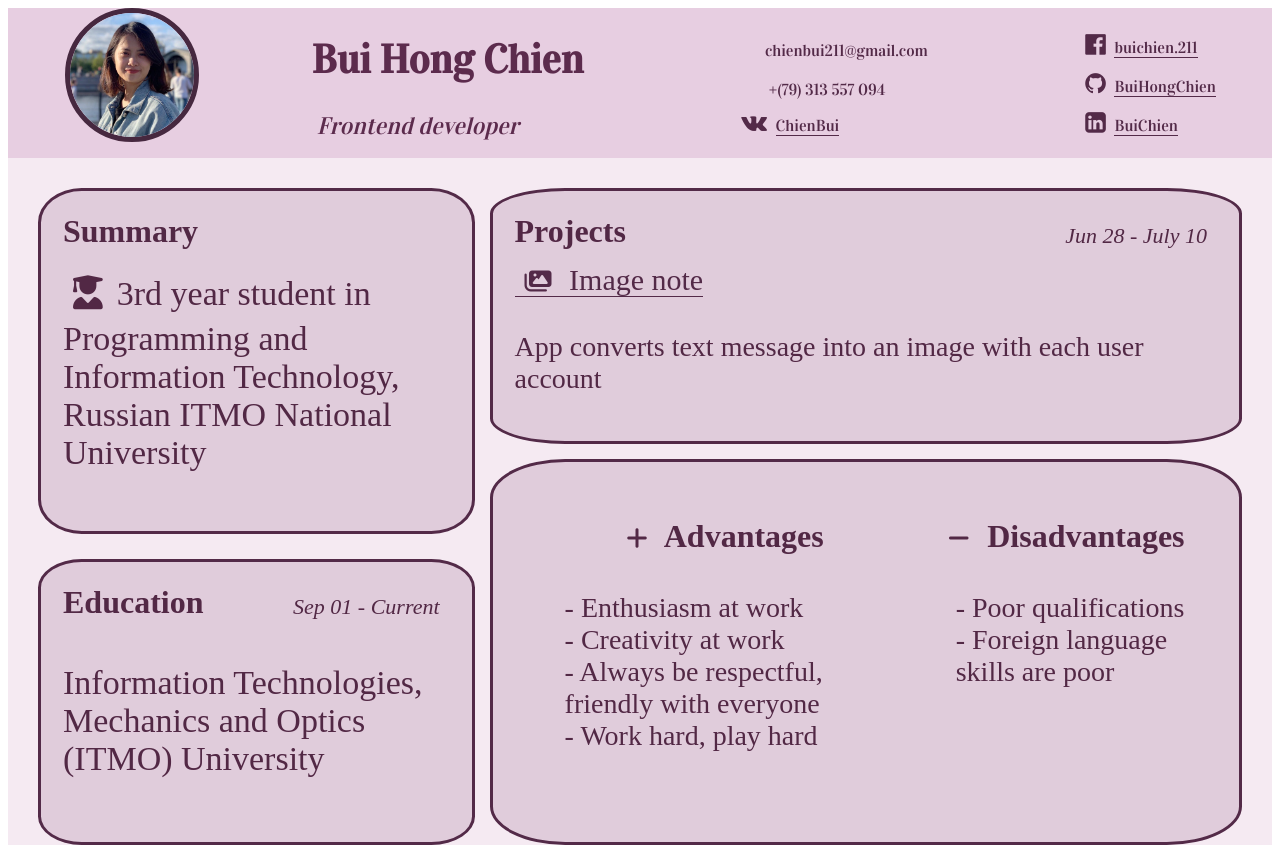
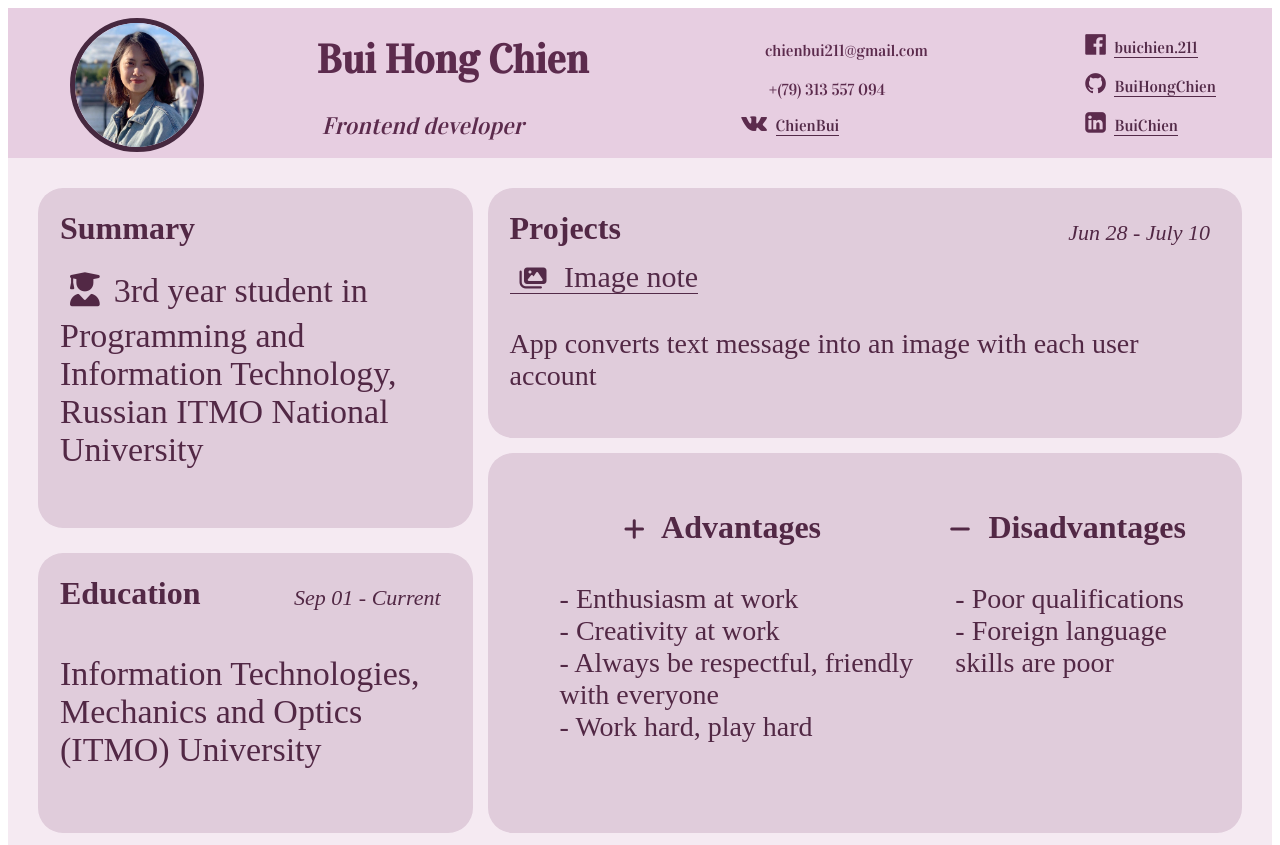
Before and after one commit to BuiHongChien/resume-layout, a plain HTML site: page index.html in a window 1280 px wide. Shown: the top 845 px of the page. Drawn offline with Linux system fonts and the light colour scheme; a web font is replaced by a local one.

Commit message:
Edit outline.css file

```diff
--- a/assets/css/outline.css
+++ b/assets/css/outline.css
@@ -5,8 +5,6 @@ header {
   justify-content: space-around;
   width: 100%;
   height: 150px;
-  max-height: 300px;
-  text-align: center;
 }
 
 header i{
@@ -17,27 +15,17 @@ header i{
     font-size: 40px;
 }
 
-.info {
+.info{
   display: flex;
   justify-content: space-around;
   width: 50%;
-  margin: auto;
   color: #5c2b4d;
-  display: flex;
-}
-
-.contact {
-  display: flex;
-  justify-content: space-around;
-  width: 50%;
-  color: #532a48;
 }
 
 ul {
   list-style-type: none;
   display: flex;
   flex-direction: column;
-  flex-wrap: wrap;
   justify-content: space-around;
 }
 
@@ -48,12 +36,9 @@ li {
 .avatar {
   border: 5px solid;
   border-color: #46283f;
-  display: flex;;
   border-radius: 50%;
   width: 124px;
-  max-width: 150px;
-  display: inline-block;
-  margin: 0 auto;
+  margin: 10px ;
 }
 
 a {
@@ -72,7 +57,6 @@ a:link {
 
 main{
     font-family: 'Sniglet';
-    color:#522845;
 }
 
 main i{
@@ -124,8 +108,7 @@ main i{
 
 .grid-div {
   background-color: #e0ccdb;
-  border-radius: 10%;
-  border: 3px solid #532a48;
+  border-radius: 25px;
 }
 
 .grid-detail{
@@ -134,7 +117,6 @@ main i{
 
 .grid-title{
     font-size:32px;
-    font-weight: 3px;
     display: flex;
     justify-content: space-between;
 }
@@ -154,7 +136,6 @@ main i{
 
 .grid-content-quote{
     font-size: 28px;
-    text-align: text;
     font-family: 'Srisakdi';
     text-align: center;
 }
--- a/index.html
+++ b/index.html
@@ -29,7 +29,7 @@
             </div>
         </div>
 
-        <div class="contact">
+        <div class="info">
             <ul>
                 <li><i class="material-icons">&#xe0be;</i>chienbui211@gmail.com</li>
                 <li><i class="material-icons">&#xe551;</i> +(79) 313 557 094</li>
```
